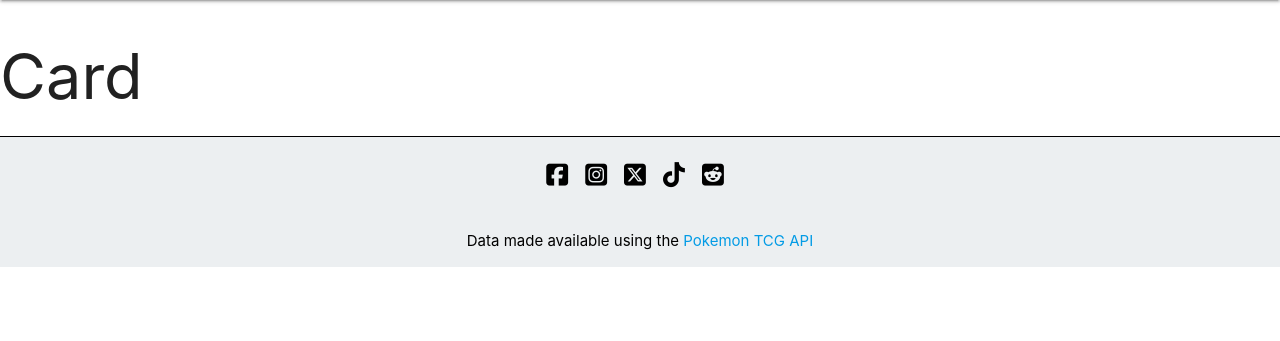
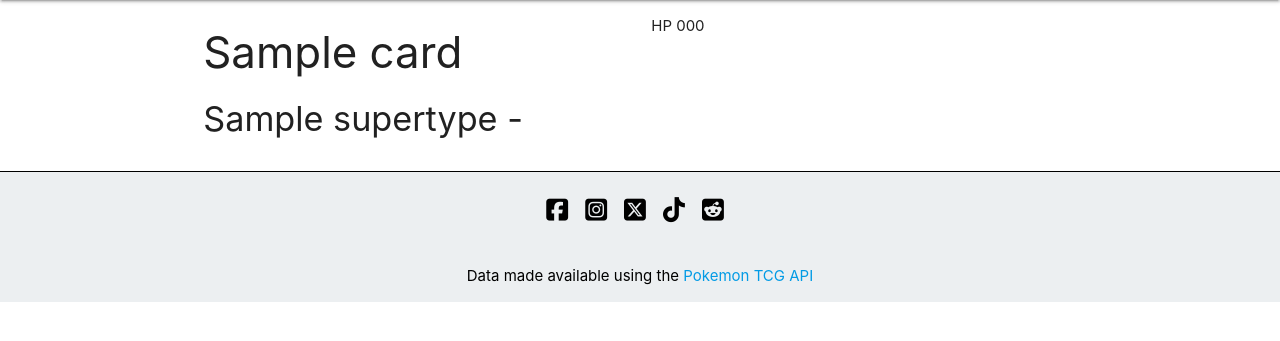
Before and after one commit to StephenIles/Milestone-Project-3-PokeCardTracker, a Flask app: template pokecollector/templates/card_page.html in a window 1280 px wide. Shown: the part 100-441 px from the top of the page. Run offline with Flask 3, Linux system fonts and the light colour scheme; the template is opened without the code that fills it: most values are stand-ins (such as "Sample title", 1, 10 or a date in 2020); some libraries are stand-ins or nearby versions.

Commit message:
Started building the Card page.

```diff
--- a/pokecollector/routes.py
+++ b/pokecollector/routes.py
@@ -35,5 +35,6 @@
 
 @app.route("/cards/<card_id>")
 def cards(card_id):
-    card = Card.where(q=f'card.id:"{card_id}"')
-    return render_template("card_page.html", card=card)
+    card = Card.where(q=f'id:"{card_id}"')
+    subtypes = Subtype.all()
+    return render_template("card_page.html", card=card, subtypes=subtypes)
--- a/pokecollector/templates/card_page.html
+++ b/pokecollector/templates/card_page.html
@@ -1,6 +1,24 @@
 {% extends 'base.html' %}
 {% block content %}
 
-    <h1> Card </h1>
+    <div class="container">
+        <div class="row">
+            <div class="col s6">
+                <h3>{{ card[0].name }}</h3>
+                <h4>{{ card[0].supertype }} -
+                    {% for sub in subtypes %}
+                    {% for each in card[0].subtypes %}
+                        {% if sub == each %}
+                            {{ sub }}
+                        {% endif %}
+                    {% endfor %}
+                    {% endfor %}
+                </h4>
+            </div>
+            <div class="col s6">
+                <p>HP {{ card[0].hp }}
+            </div>
+        </div>
+    </div>
 
 {% endblock %}
--- a/pokecollector/templates/set_page.html
+++ b/pokecollector/templates/set_page.html
@@ -9,7 +9,7 @@
             </div>
             <div class="row">
                 {% for card in cards %}
-                <a href="/cards/{{ card.name }}">
+                <a href="/cards/{{ card.id }}">
                 <div class="col s12 m6 l3">
                     <img src="{{ card.images.small }}">
                 </div>
```
